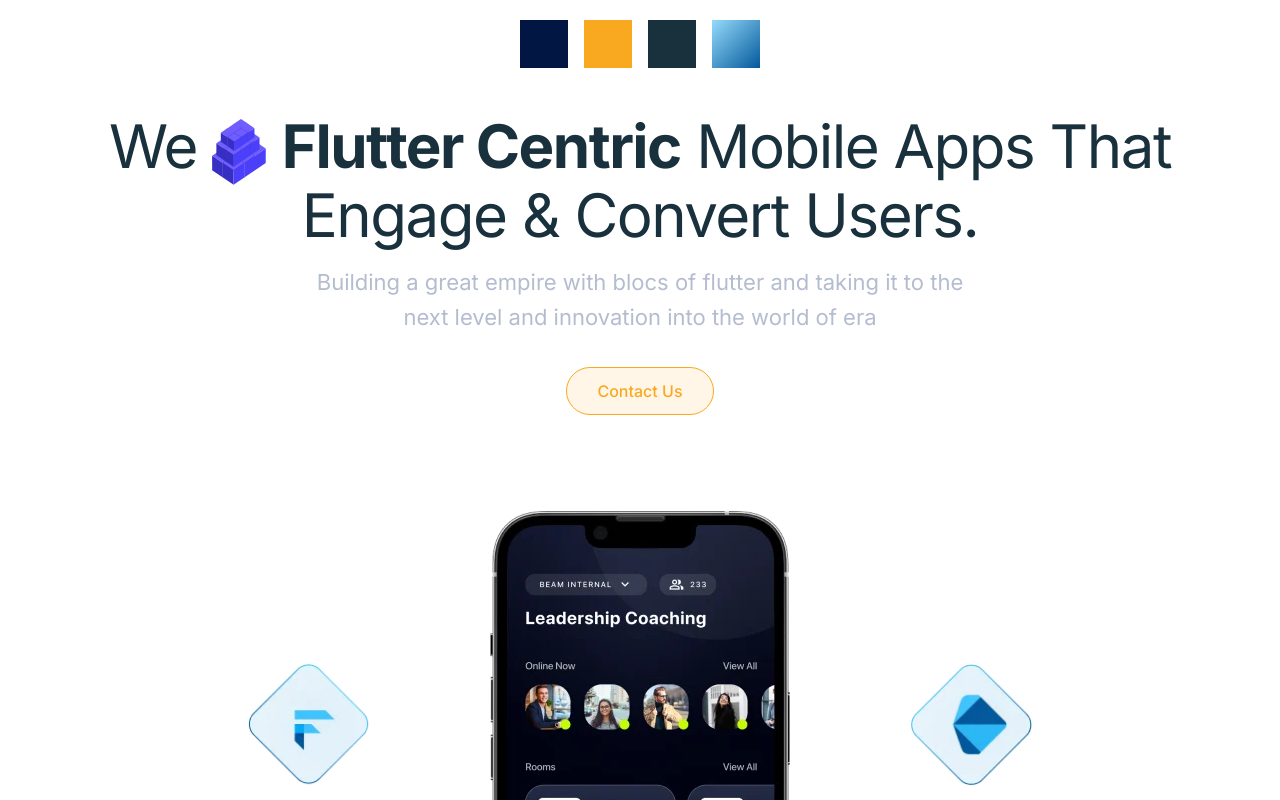
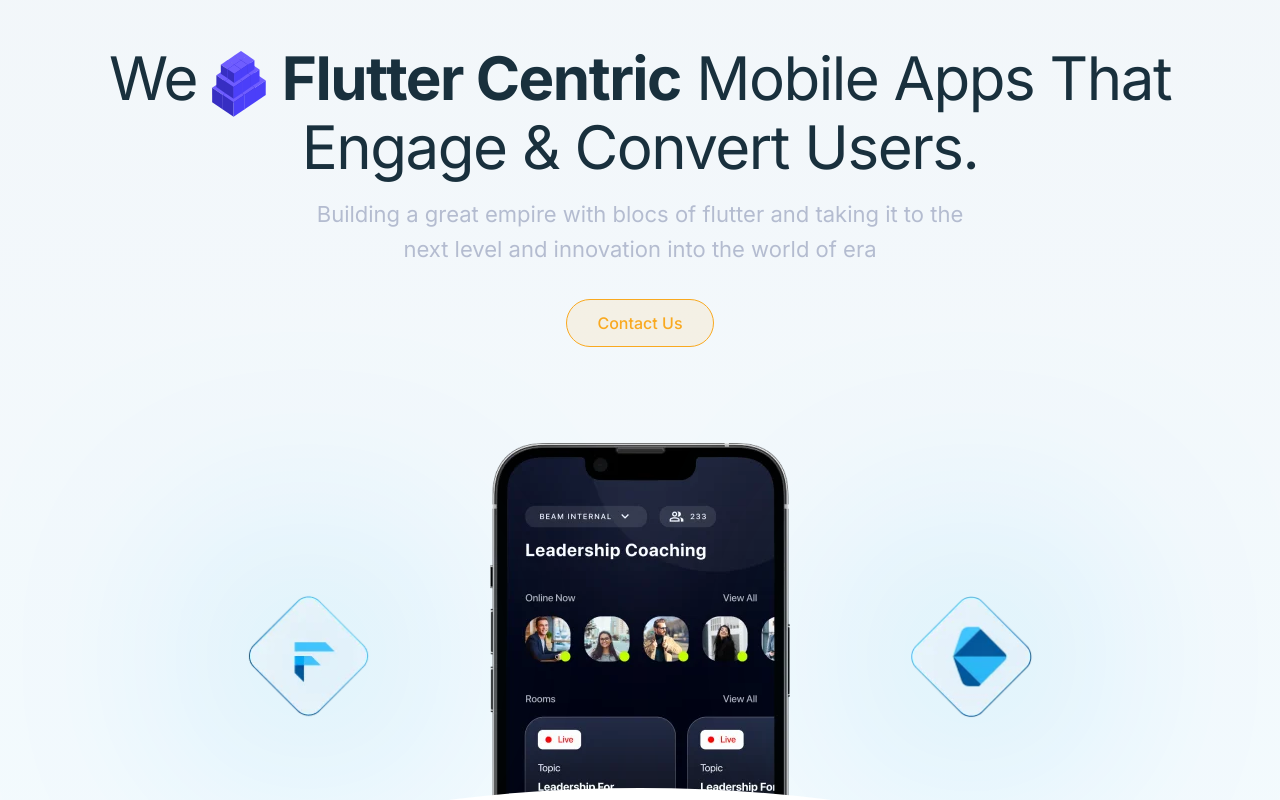
Before and after one commit to Blocship/landing-page, a Next.js app: page / in a window 1280 px wide. Shown: the top 800 px of the page. Built offline with nearby package versions, Linux system fonts and the light colour scheme.

Commit message:
created hero component

```diff
--- a/components/sections/HeroArea.jsx
+++ b/components/sections/HeroArea.jsx
@@ -8,7 +8,7 @@ import Image from 'next/image'
 
 export default function HeroArea() {
   return (
-    <div className='flex flex-col gap-24 px-5'>
+    <div id='hero-area' className='flex flex-col gap-24 px-5 bg-opacity-10 bg-gradient-to-t from-light-gradient/5 to-dark-gradient/5'>
       <div className='flex flex-col items-center gap-10 lg:gap-8'>
         <div className='flex flex-col gap-4 md:gap-6 lg:gap-5'>
           <HeroHeading className='mt-12'>
@@ -26,11 +26,11 @@ export default function HeroArea() {
       </div>
 
       <div className='flex items-start lg:gap-24 w-full lg:w-auto mx-auto max-w-[840px] justify-between'>
-        <div className='px-2 lg:p-5 mt-[92px] md:mt-[150px] lg:mt-32'>
+        <div id='flutter-icon' className='px-2 lg:p-5 mt-[92px] md:mt-[150px] lg:mt-32'>
           <Image className='w-[89px] md:w-[158px] lg:w-[131px]'  src={FlutterIcon} alt="flutter" />
         </div>
         <Image className='w-[208px] md:w-[350px] lg:w-[300px]' src={HeroPhone} alt="mobile application" />
-        <div className='px-2 lg:p-5 mt-[92px] md:mt-[150px] lg:mt-32'>
+        <div id='dart-icon' className='px-2 lg:p-5 mt-[92px] md:mt-[150px] lg:mt-32'>
           <Image className='flex-shrink-0 w-[89px] md:w-[158px] lg:w-[131px]' src={DartIcon} alt="dart" />
         </div>
       </div>
--- a/pages/index.js
+++ b/pages/index.js
@@ -12,13 +12,13 @@ export default function Home() {
         <link rel="icon" href="/favicon.ico" />
       </Head>
 
-      <main className='py-5'>
-        <div className='flex gap-4 justify-center'>
+      <main>
+        {/* <div className='flex gap-4 justify-center'>
           <div className='w-12 h-12 bg-primary'></div>
           <div className='w-12 h-12 bg-secondary'></div>
           <div className='w-12 h-12 bg-matt-black'></div>
           <div className='w-12 h-12 bg-gradient-to-br from-light-gradient/50 to-dark-gradient'></div>
-        </div>
+        </div> */}
 
         <HeroArea/>
         <AppDevelopmentProcess/>
--- a/styles/globals.css
+++ b/styles/globals.css
@@ -14,3 +14,24 @@ body {
     @apply absolute content-[''] bg-secondary/40 left-0 bottom-0 -z-10 w-full h-1/2
   }
 }
+
+#hero-area {
+  position: relative;
+}
+
+#hero-area::after {
+  content: '';
+  position: absolute;
+  width: 100%;
+  bottom: 0;
+  left: 0;
+  background: #fff;
+  z-index: 20;
+  clip-path: ellipse(50% 100% at 50% 100%);
+  @apply h-1/5 md:h-1/4
+}
+
+#flutter-icon,
+#dart-icon {
+  filter: drop-shadow(0 0 8rem #2BB7F6);
+}
```
